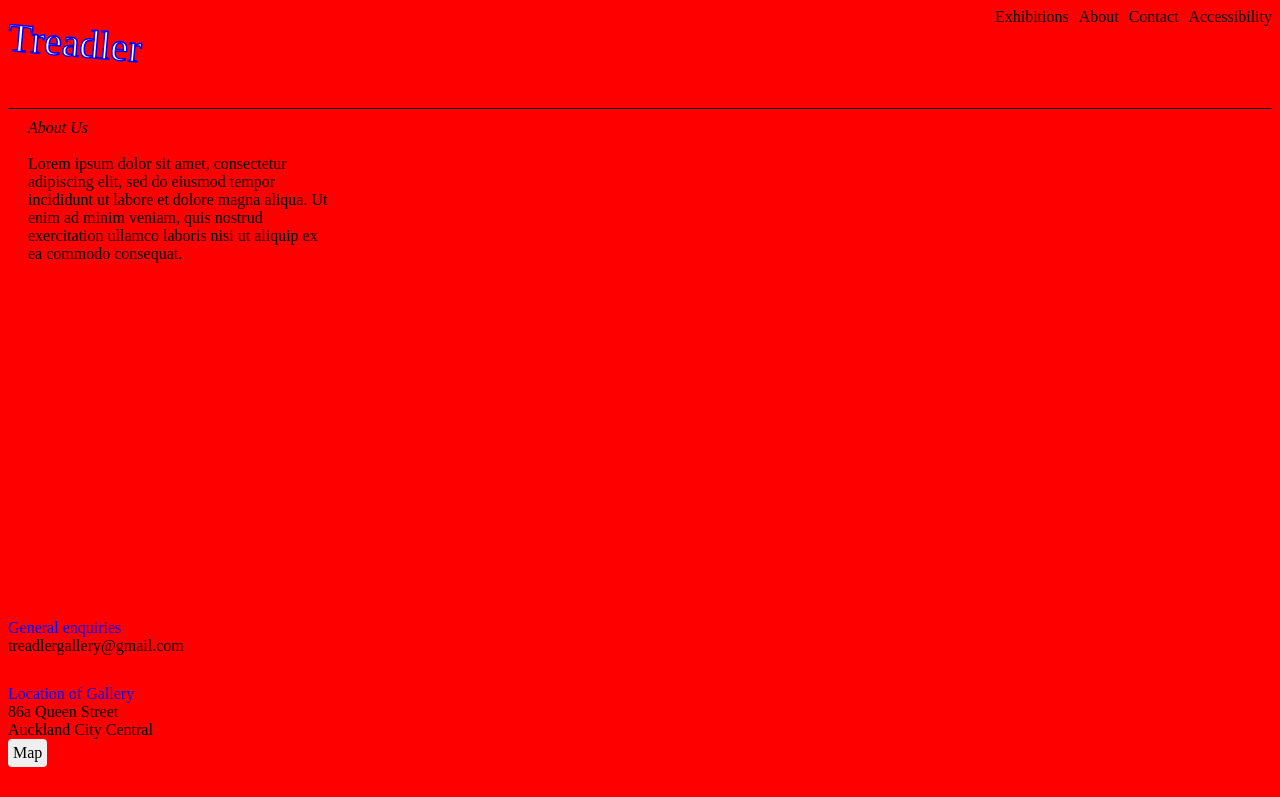
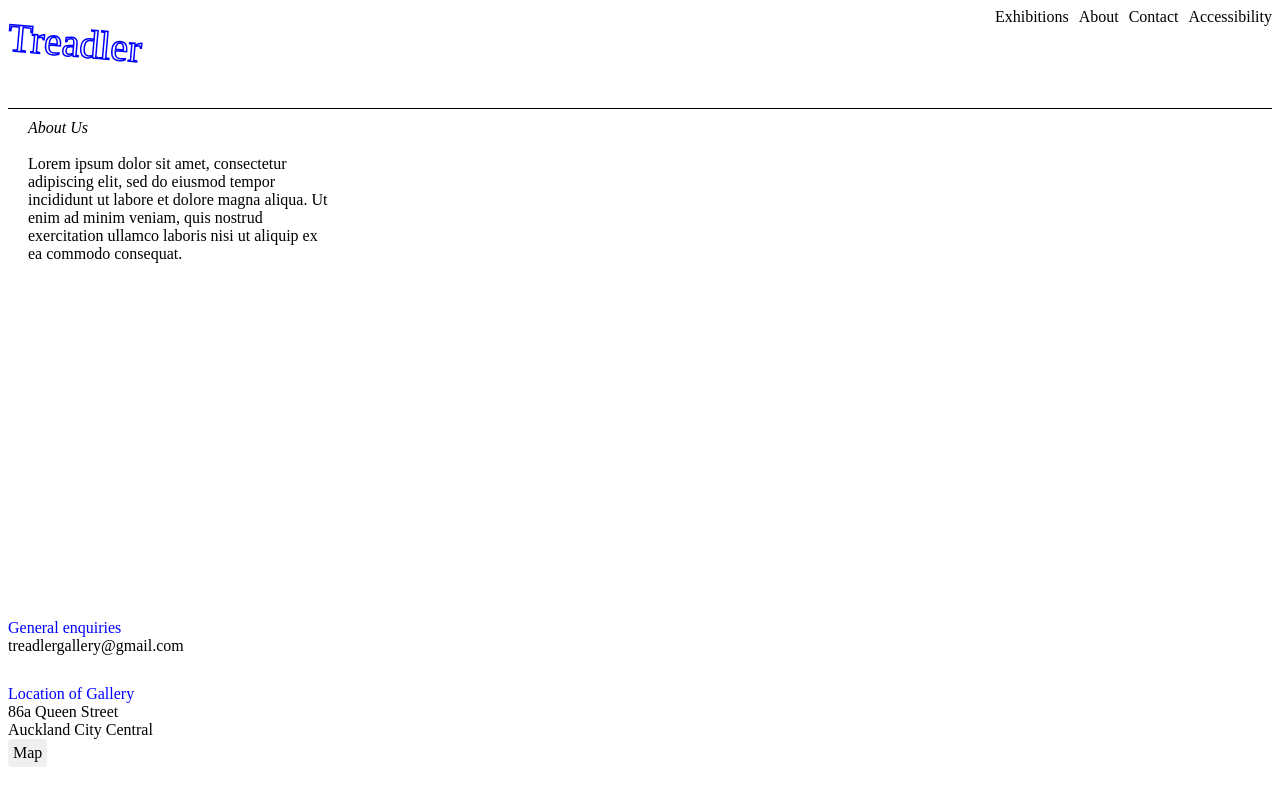
Before and after one commit to taylor-wagstaff/Assignment-Part-3-Gallery, a Next.js app in the folder frontend/: page /about in a window 1280 px wide. Shown: the top 797 px of the page. Built offline with nearby package versions, Linux system fonts and the light colour scheme; no server answers.

Commit message:
final changes

```diff
--- a/frontend/styles/input.scss
+++ b/frontend/styles/input.scss
@@ -373,7 +373,6 @@ button:hover {
 and (min-device-width: 320px)
 and (max-device-width: 480px) {
   .grid-container {
-    background-color: aquamarine;
     padding: 0.5rem;
     display: grid;
     grid-template-columns: 1fr;
@@ -385,7 +384,6 @@ and (max-device-width: 480px) {
   }
 
   .header-svg {
-    /* Adjust the positioning properties as needed */
     transform: translateX(-40px) translateY(10px);
   }
 
@@ -452,7 +450,6 @@ and (min-device-width : 768px)
 and (max-device-width : 1024px) {
 
   .grid-container {
-    background-color: red;
     padding: 0.5rem;
     display: grid;
     grid-template-columns: 1fr;
@@ -464,14 +461,8 @@ and (max-device-width : 1024px) {
   }
 
   .header-svg {
-    /* Adjust the positioning properties as needed */
     transform: translateX(-40px) translateY(10px);
   }
-
-
-
-
-
 
   .footer-container {
     grid-area: footer;
```
Also changed, not shown: 2 other files (tests, documents, lock files or other folders).
